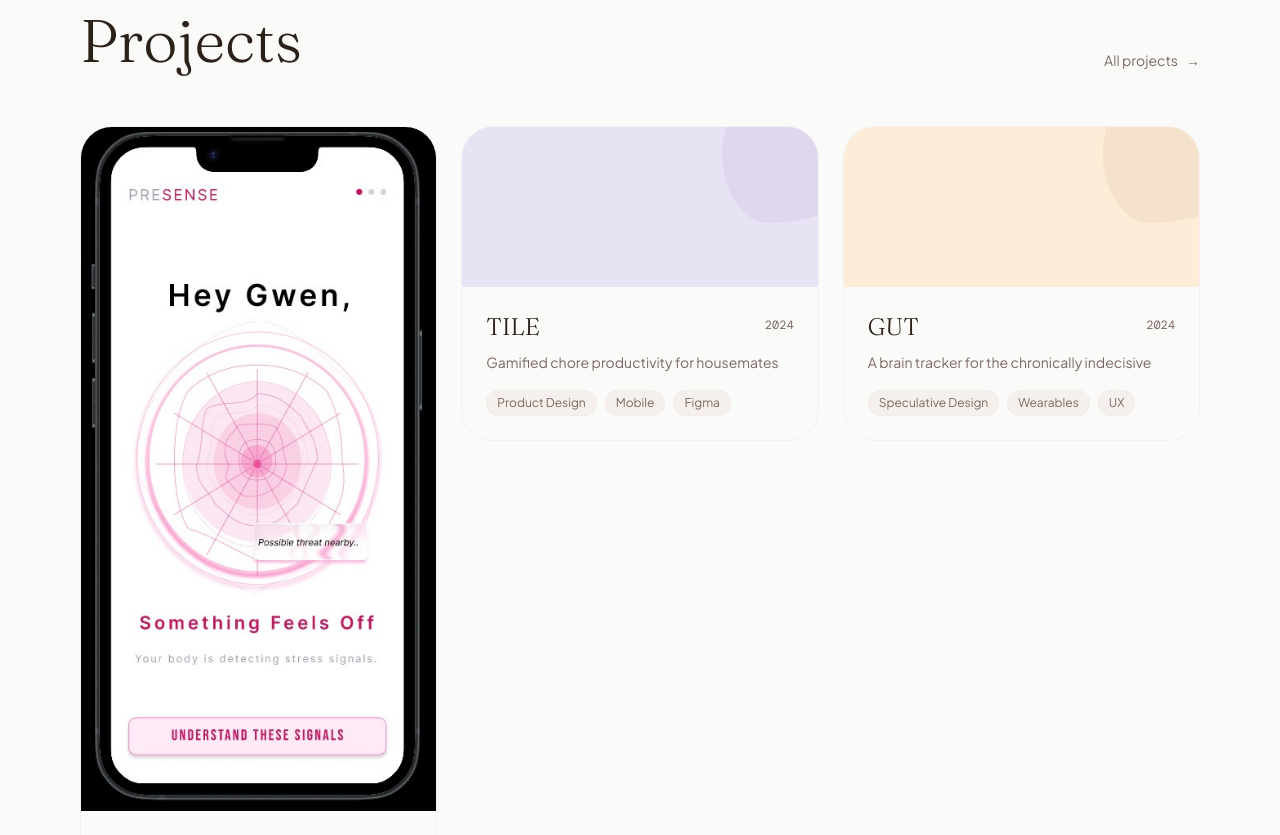
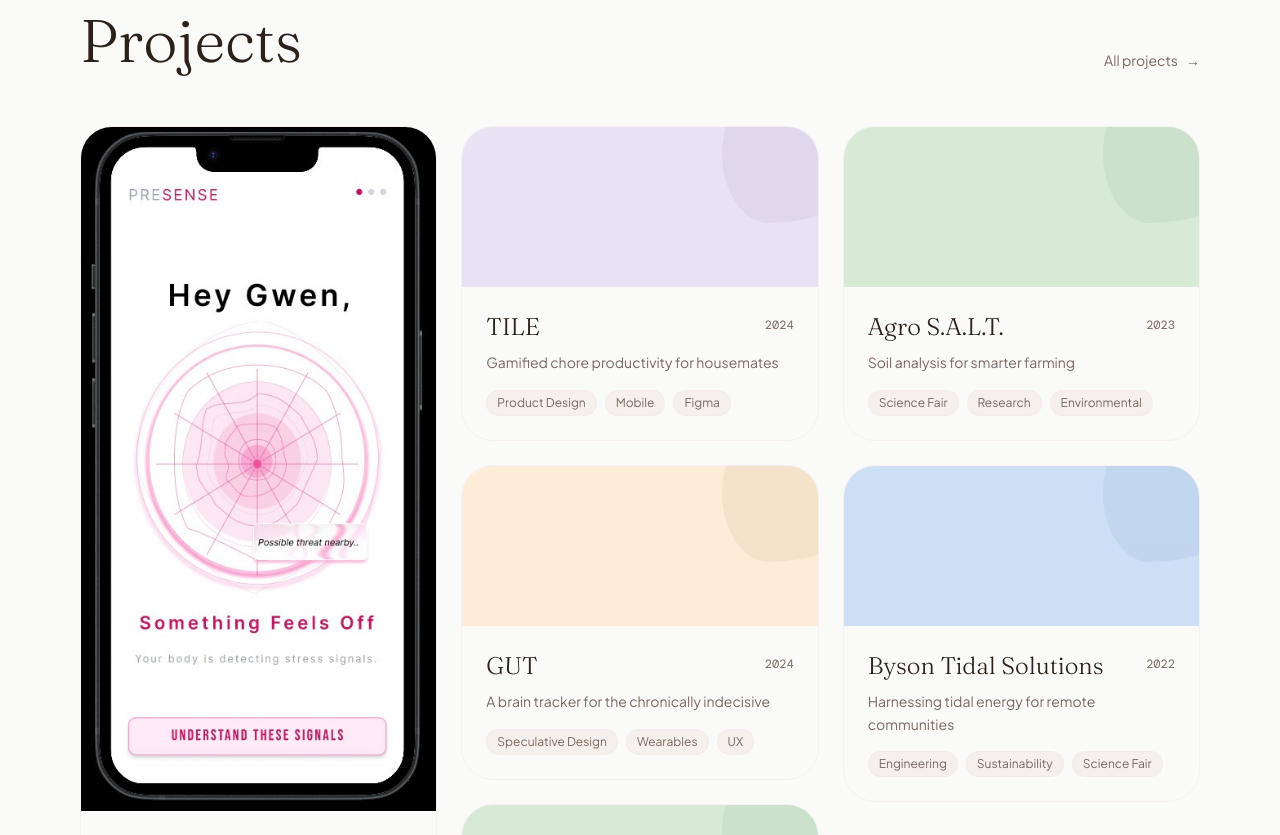
Before and after one commit to lalithyaraavi/lalithya-website, a Next.js app: page / in a window 1280 px wide. Shown: the part 980-1815 px from the top of the page. Built offline with nearby package versions, Linux system fonts and the light colour scheme; a web font is replaced by a local one.

Commit message:
masonry layout for project cards

```diff
--- a/src/app/page.tsx
+++ b/src/app/page.tsx
@@ -137,9 +137,11 @@ export default function Home() {
           </div>
         </FadeIn>
 
-        <div className="grid md:grid-cols-2 lg:grid-cols-3 gap-6">
+        <div className="columns-1 md:columns-2 lg:columns-3 gap-6">
           {projects.slice(0, 6).map((p, i) => (
-            <ProjectCard key={p.slug} project={p} index={i} />
+            <div key={p.slug} className="break-inside-avoid mb-6">
+              <ProjectCard project={p} index={i} />
+            </div>
           ))}
         </div>
 
--- a/src/app/projects/page.tsx
+++ b/src/app/projects/page.tsx
@@ -13,9 +13,11 @@ export default function ProjectsPage() {
         </p>
       </FadeIn>
 
-      <div className="grid md:grid-cols-2 lg:grid-cols-3 gap-6">
+      <div className="columns-1 md:columns-2 lg:columns-3 gap-6">
         {projects.map((p, i) => (
-          <ProjectCard key={p.slug} project={p} index={i} />
+          <div key={p.slug} className="break-inside-avoid mb-6">
+            <ProjectCard project={p} index={i} />
+          </div>
         ))}
       </div>
     </div>
```
